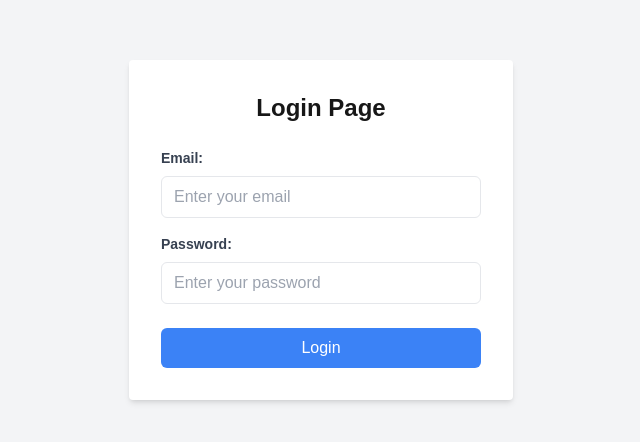
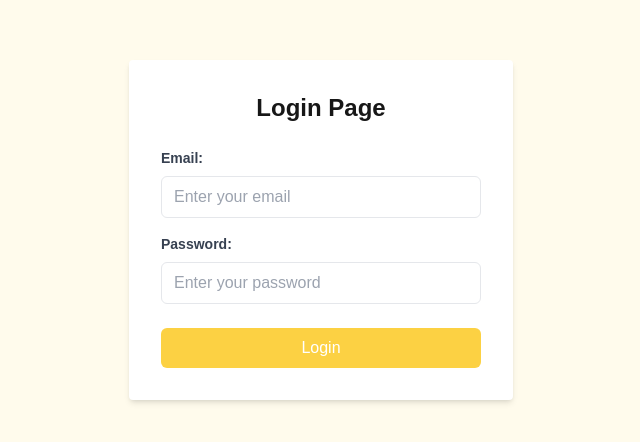
Before and after one commit to Capyclub/capy-next-front, a Next.js app: page /login in a window 1280 px wide. Shown: the part 170-612 px from the top of the page, without its empty margins (319-959 px from the left). Built offline with nearby package versions, Linux system fonts and the light colour scheme; no server answers.

Commit message:
feats: change color on LoginForm.tsx and add connect text on RegisterForm.tsx

```diff
--- a/app/components/forms/LoginForm.tsx
+++ b/app/components/forms/LoginForm.tsx
@@ -17,7 +17,7 @@ export default function LoginForm() {
     };
 
     return (
-        <div className="flex items-center justify-center min-h-screen bg-gray-100">
+        <div className="flex items-center justify-center min-h-screen bg-[#FCD143] bg-opacity-10">
             <div className="bg-white p-8 rounded shadow-md w-full max-w-sm">
                 <h1 className="text-2xl font-bold mb-6 text-center">Login Page</h1>
                 <form onSubmit={handleSubmit}>
@@ -51,7 +51,7 @@ export default function LoginForm() {
                     </div>
                     <button
                         type="submit"
-                        className="w-full bg-blue-500 text-white py-2 rounded-md hover:bg-blue-600 focus:outline-none focus:ring-2 focus:ring-blue-500"
+                        className="w-full bg-[#FCD143] text-white py-2 rounded-md hover:bg-opacity-40 focus:outline-none focus:ring-2 focus:bg-opacity-40"
                     >
                         Login
                     </button>
--- a/app/components/forms/RegisterForm.tsx
+++ b/app/components/forms/RegisterForm.tsx
@@ -8,6 +8,7 @@ import Image from "next/image";
 import RegisterFormData from "@/app/types/forms/registerFormData";
 import RegisterFormError from "@/app/types/errors/registerFormError";
 import { redirect } from "next/navigation";
+import Link from "next/link";
 
 function RegisterForm() {
     const [formData, setFormData] = useState<RegisterFormData>({
@@ -246,6 +247,12 @@ function RegisterForm() {
                             Submit
                         </button>
                     </form>
+                    <div className={'mt-6'}>
+                        <p className={"text-center  text-bold"}>Etes-vous déjà inscrit ?</p>
+                        <div className={"w-full flex justify-center"}>
+                            <Link  className={'text-[#FCD143] underline text-center w-full'} href={"/login"}>Se connecter</Link>
+                        </div>
+                    </div>
                 </div>
             </div>
         </div>
```
